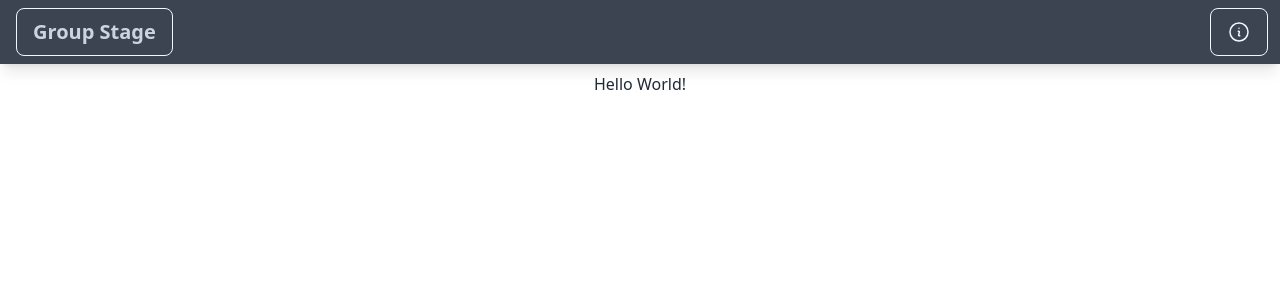
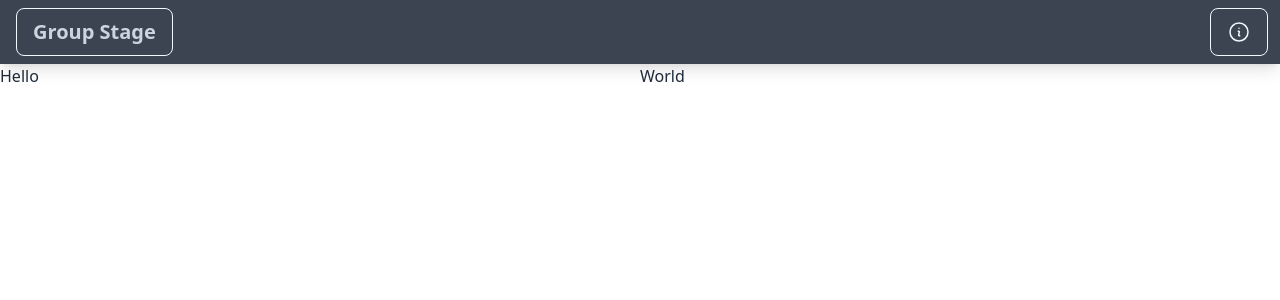
Before and after one commit to SeanPlusPlus/world-cup-group-stage, a Next.js app: page / in a window 1280 px wide. Shown: the top 300 px of the page. Built offline with nearby package versions, Linux system fonts and the light colour scheme.

Commit message:
main: 2 col

```diff
--- a/components/home.js
+++ b/components/home.js
@@ -5,20 +5,14 @@ const Home = () => {
 
   const {
     hello,
+    world,
   } = useContext(GlobalContext)
 
   return (
-    <>
-      <div className="hero">
-        <div className="hero-content text-center mt-0 ml-0 mr-0 pr-0 pl-0 pt-2">
-          <div className="max-w-md">
-            <div className="mb-3">
-              {hello}
-            </div>
-          </div>
-        </div>
-      </div>
-    </>
+    <div className="flex mb-4">
+      <div className="w-1/2 h-12">{hello}</div>
+      <div className="w-1/2 h-12">{world}</div>
+    </div>
   )
 }
 
--- a/context/GlobalState.js
+++ b/context/GlobalState.js
@@ -9,7 +9,8 @@ import { log } from '../utils/logger'
 const { env: { NODE_ENV }} = process
 
 const initialState = {
-  hello: 'Hello World!',
+  hello: 'Hello',
+  world: 'World',
   NODE_ENV,
   modal: {},
 }
```
